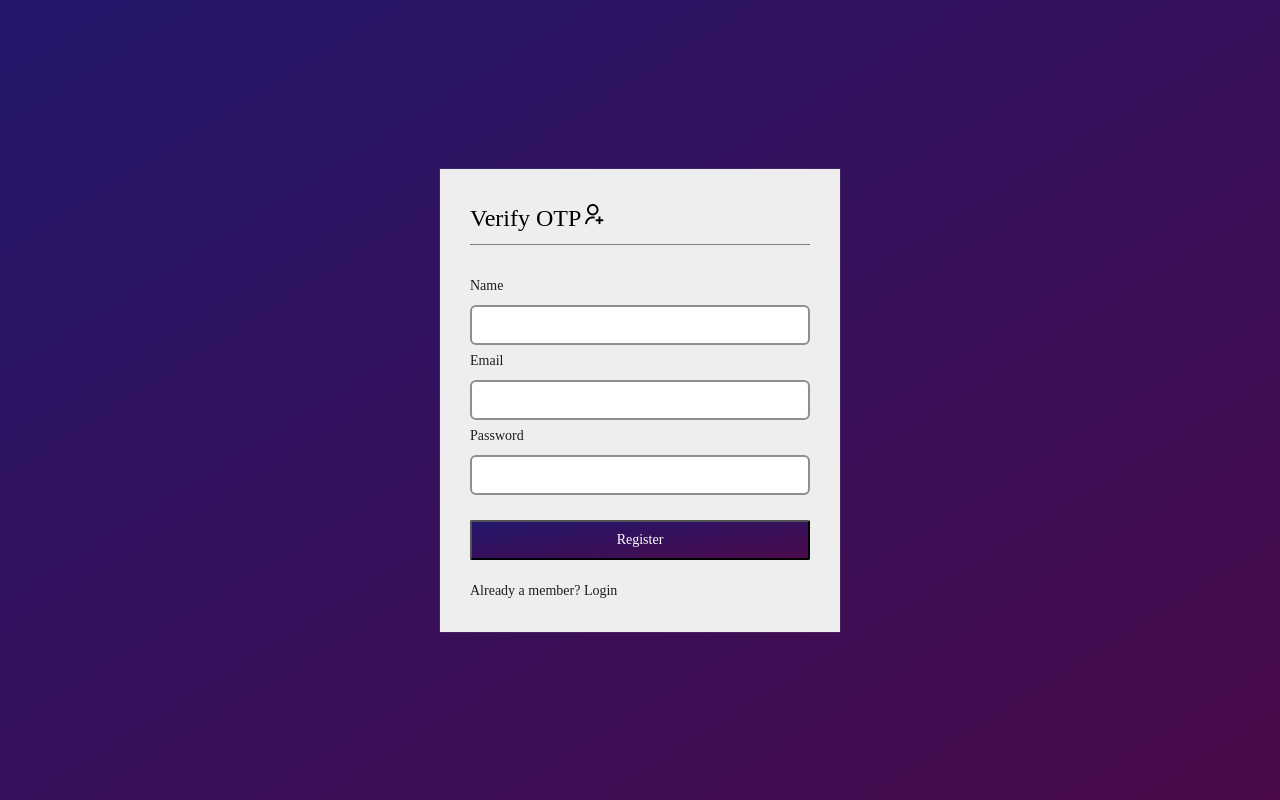
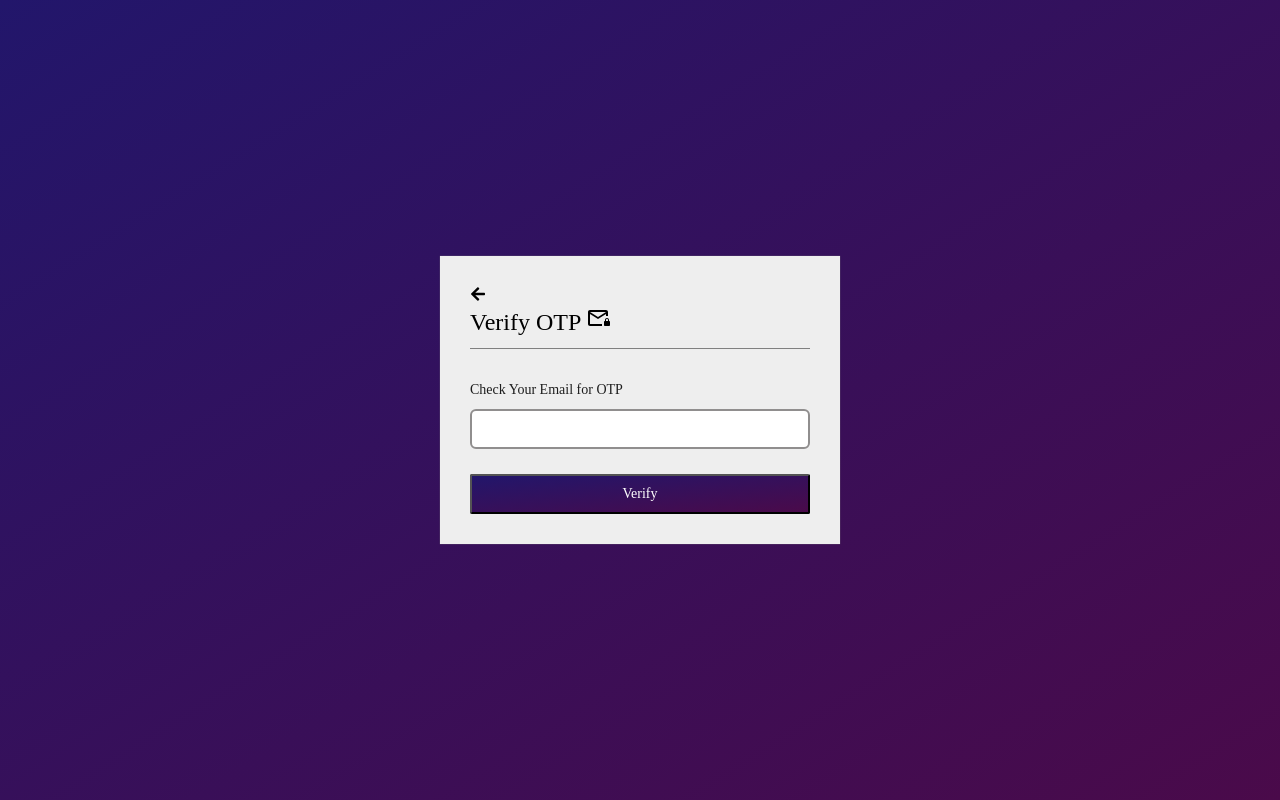
Before and after one commit to anuragbehura/quizify-final, a React (Create React App) app in the folder client/: page /otp-page in a window 1280 px wide. Built offline with nearby package versions, Linux system fonts and the light colour scheme; a web font is replaced by a local one.

Commit message:
verify OTP sys init

```diff
--- a/client/src/apicalls/users.js
+++ b/client/src/apicalls/users.js
@@ -27,6 +27,25 @@ export const getUserInfo = async () => {
   }
 };
 
+export const verifyOTP = async (payload) => {
+  try {
+    const response = await axiosInstance.post('/api/users/verify-otp', payload);
+    return response.data;
+  } catch (error) {
+    return error.response.data;
+  }
+};
+
+export const sendOTP = async (payload) => {
+  try {
+    const response = await axiosInstance.post('/api/users/send-otp', payload);
+    return response.data;
+  } catch (error) {
+    return error.response.data;
+  }
+};
+
+
 
 
 
--- a/client/src/pages/common/OTP/index.js
+++ b/client/src/pages/common/OTP/index.js
@@ -1,33 +1,56 @@
 import React from 'react'
+import { FaArrowLeft } from "react-icons/fa";
+import { MdOutlineMailLock } from "react-icons/md";
 import { Link, useNavigate } from 'react-router-dom';
 import { Form, message, Select, Input } from 'antd';
+import { useDispatch } from 'react-redux';
+import { HideLoading, ShowLoading } from '../../../redux/loaderSlice';
+import { verifyOTP } from '../../../apicalls/users';
 
 function OTP() {
+
+  const dispatch = useDispatch();
+  const navigate = useNavigate();
+
+  const onFinish = async (values) => {
+    try {
+      dispatch(ShowLoading());
+      const response = await verifyOTP(values);
+      dispatch(HideLoading());
+
+      if (response.success) {
+        message.success(response.message);
+        navigate('/login');
+      } else {
+        message.error(response.message);
+      }
+    } catch (error) {
+      dispatch(HideLoading());
+      message.error(error.message);
+    }
+  };
+
+
   return (
     <div className='flex justify-center items-center h-screen w-screen bg-primary'>
       <div className='card w-400 p-3 bg-white'>
         <div className='flex flex-col'>
+          <div>
+            <Link to='/register'><FaArrowLeft /></Link>
+          </div>
           <h1 className='text-2xl'>
-            Verify OTP<i className='ri-user-add-line'></i>
+            Verify OTP <MdOutlineMailLock />
           </h1>
           <div className='divider'></div>
-          <Form layout='vertical' className='mt-2' onFinish>
-            <Form.Item name='name' label='Name'>
+          <Form layout='vertical' className='mt-2' onFinish={onFinish}>
+            <Form.Item name='otp' label='Check Your Email for OTP'>
               <Input type='text' />
-            </Form.Item>
-            <Form.Item name='email' label='Email'>
-              <Input type='text' />
-            </Form.Item>
-            <Form.Item name='password' label='Password'>
-              <Input type='password' />
             </Form.Item>
             <div className='flex flex-col gap-2'>
               <button type='submit' className='primary-contained-btn mt-2 w-100'>
-                Register
+                Verify
               </button>
-              <div>
-                Already a member? <Link to='/login'>Login</Link>
-              </div>
+
             </div>
           </Form>
         </div>
--- a/client/src/pages/common/Register/index.js
+++ b/client/src/pages/common/Register/index.js
@@ -18,7 +18,7 @@ function Register() {
 
       if (response.success) {
         message.success(response.message);
-        navigate('/login');
+        navigate('/otp-page');
       } else {
         message.error(response.message);
       }
```
Also changed, not shown: 2 other files (tests, documents, lock files or other folders).
